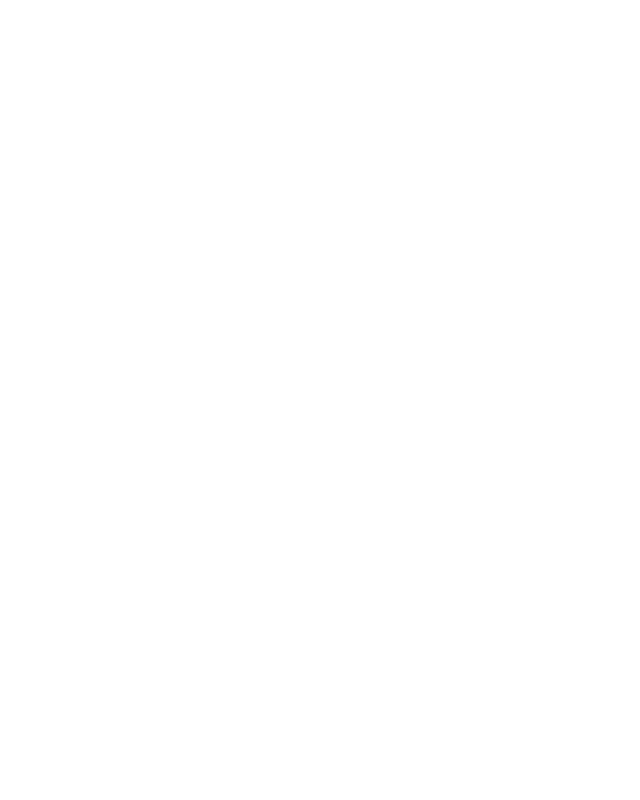
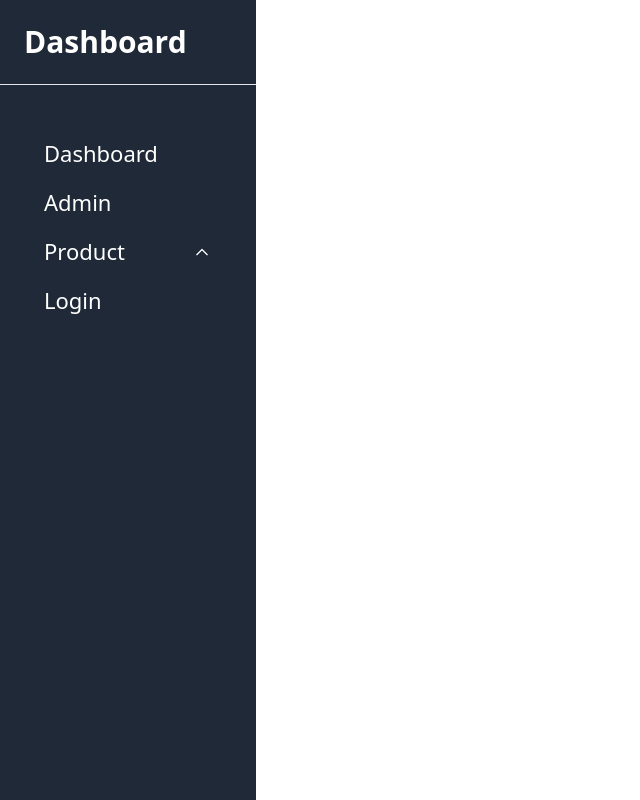
Before and after one commit to itsHaseeb-Hassan/ecomerceApp-fakeStoreApi, a React (Vite) app: page /admin in a window 1280 px wide. Before the commit this address had no page. Shown: the whole page, without its empty margins (0-640 px from the left). Built offline with nearby package versions, Linux system fonts and the light colour scheme.

Commit message:
dashboard side bar

```diff
--- a/src/Admin/components/SIdebar/SideBar.jsx
+++ b/src/Admin/components/SIdebar/SideBar.jsx
@@ -1,12 +1,17 @@
-import React from 'react'
+import React from 'react';
+import SideBarGroupLink from './SideBarGroupLink';
 
 const SideBar = () => {
-
   return (
-    <div>
-
+    <div className="bg-gray-800 text-white w-64 min-h-screen ">
+      <h1 className='text-3xl font-semibold p-6 border-b'>Dashboard</h1>
+      <div className='p-6'>
+      <ul>
+       <SideBarGroupLink />
+      </ul>
+      </div>
     </div>
-  )
+  );
 }
 
-export default SideBar
+export default SideBar;
--- a/src/Admin/components/SIdebar/SideBarGroupLink.jsx
+++ b/src/Admin/components/SIdebar/SideBarGroupLink.jsx
@@ -0,0 +1,57 @@
+import React, { useState } from 'react';
+import { Link } from 'react-router-dom';
+import { GoChevronDown , GoChevronUp} from "react-icons/go";
+
+const SideBarGroupLink = () => {
+  const [dropdownOpen, setDropdownOpen] = useState(false);
+
+  const links = [
+    { title: 'Dashboard', url: '/dashboard' },
+    { title: 'Admin', url: '/admin' },
+    {
+      title: 'Product',
+      url: '/product',
+      dropdownItems: [
+        { title: 'Add Product', url: '/product/add' },
+        { title: 'View Product', url: '/product/view' }
+      ]
+    },
+    { title: 'Login', url: '/login' }
+  ];
+
+  const toggleDropdown = () => {
+    setDropdownOpen(!dropdownOpen);
+  };
+
+  return (
+    <div className='my-5 '>
+      {links.map((link, index) => (
+        <div key={index} className='py-2 mx-5'>
+          {link.dropdownItems ? (
+            <div >
+              <div onClick={toggleDropdown} className="cursor-pointer flex justify-between items-center text-[22px] font-normal ">
+                {link.title}   {dropdownOpen ?<GoChevronDown size={20}/>: <GoChevronUp size={20}/>}
+              </div>
+
+              {dropdownOpen && (
+                <div className="ml-3">
+                  {link.dropdownItems.map((item, idx) => (
+                    <Link key={idx} to={item.url} className="block py-1 text-[20px] font-normal">
+                      {item.title}
+                    </Link>
+                  ))}
+                </div>
+              )}
+            </div>
+          ) : (
+            <Link to={link.url} className="block text-[22px] font-normal">
+              {link.title}
+            </Link>
+          )}
+        </div>
+      ))}
+    </div>
+  );
+};
+
+export default SideBarGroupLink;
--- a/src/App.jsx
+++ b/src/App.jsx
@@ -6,6 +6,7 @@
 import ProductPage from './components/ProductPage';
 import Cart from './components/Cart';
 import ProceedForm from './components/ProceedForm';
+import SideBar from './Admin/components/SIdebar/SideBar';
 function App() {
   return (
     <>
@@ -15,6 +16,7 @@
     <Route path="/products" element={<Layout><ProductPage items=""/></Layout>} />
     <Route path="/cart" element={<Cart />} />
     <Route path='/proceedForm' element={<ProceedForm />}/>
+    <Route path="/admin" element={<SideBar />} />
 </Routes>
     </>
   );
```
